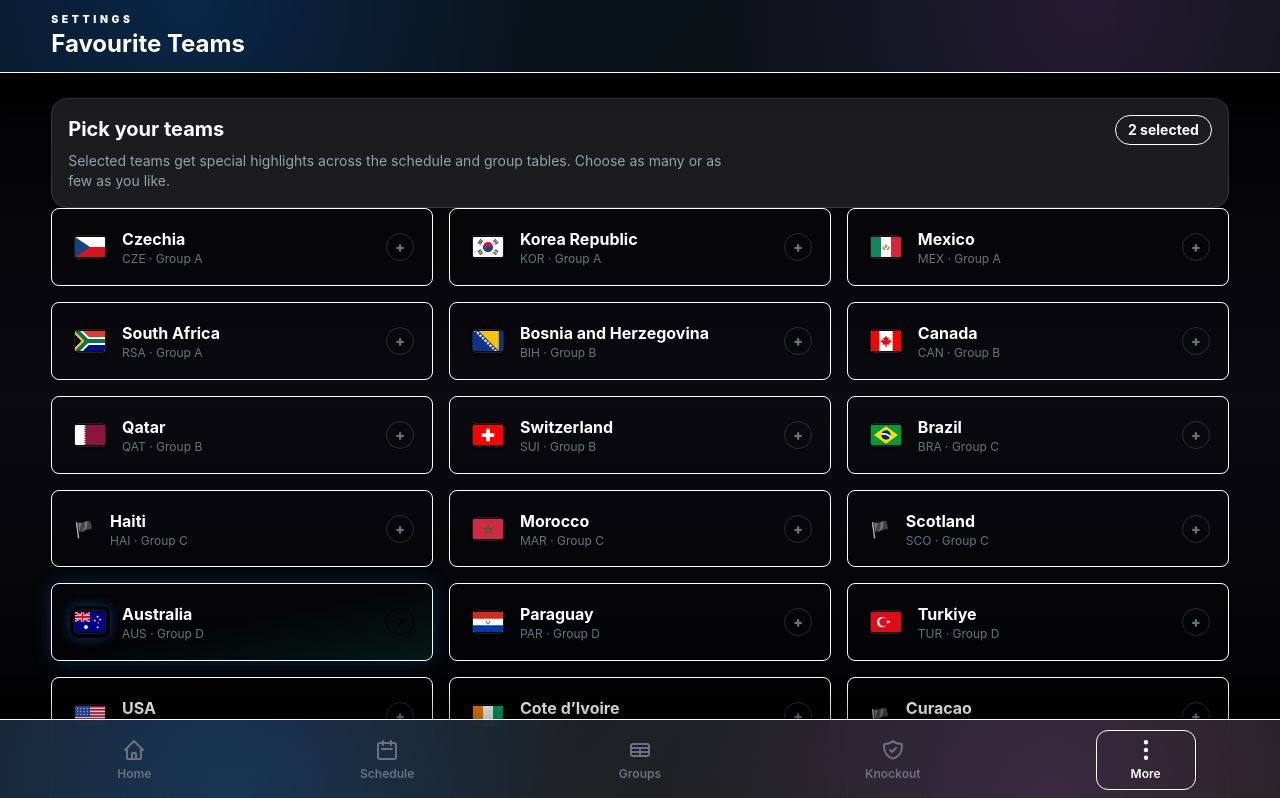
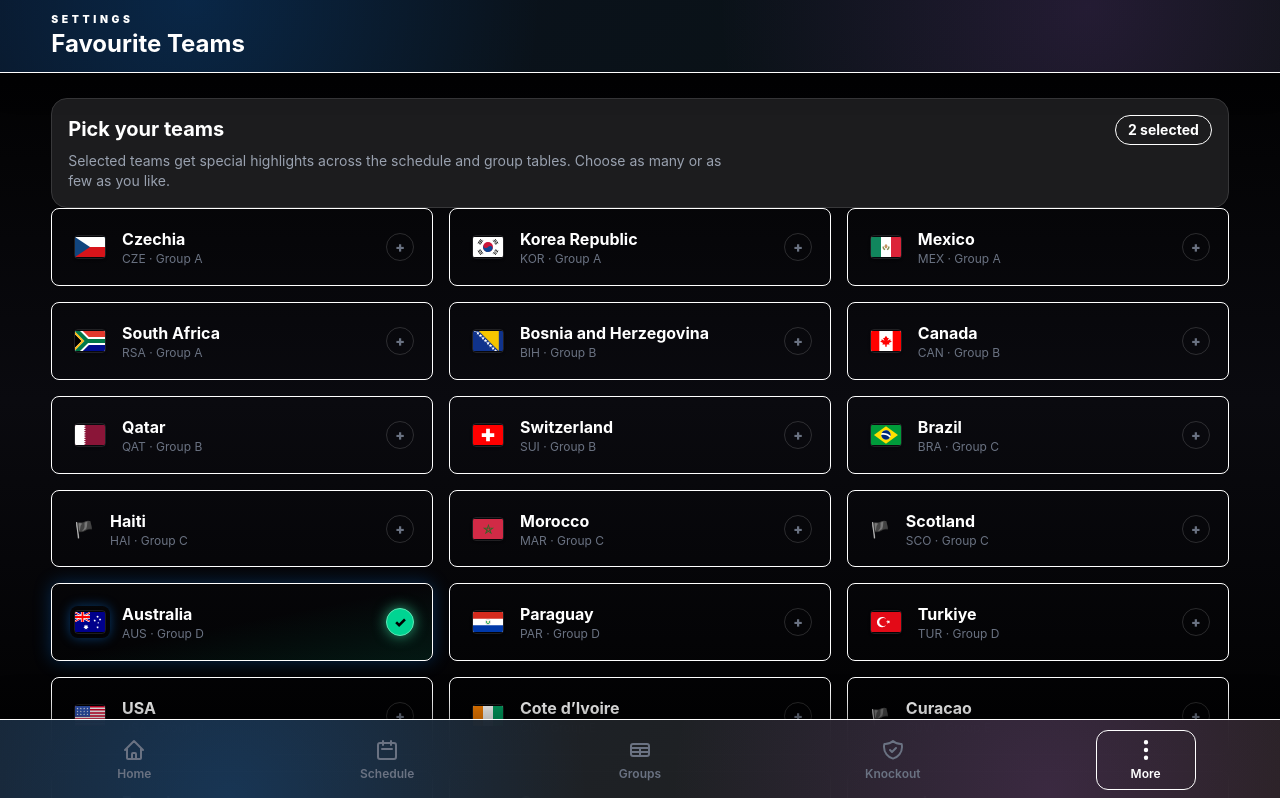
Before and after one commit to CallumPeel/WorldCupTracker, a React (Vite) app: page /more in a window 1280 px wide. Shown: the top 798 px of the page. Built offline with nearby package versions, Linux system fonts and the light colour scheme.

Commit message:
feat: Green tick
/more

```diff
--- a/src/pages/More.tsx
+++ b/src/pages/More.tsx
@@ -105,7 +105,9 @@ export function More() {
                     </div>
                     <div
                       className={`flex h-7 w-7 items-center justify-center rounded-full border text-sm font-black ${
-                        selected ? 'border-primary bg-primary text-black' : 'border-white/15 text-gray-500'
+                        selected
+                          ? 'border-emerald-300 bg-emerald-400 text-black shadow-[0_0_14px_rgba(52,211,153,0.75)]'
+                          : 'border-white/15 text-gray-500'
                       }`}
                     >
                       {selected ? '✓' : '+'}
```
